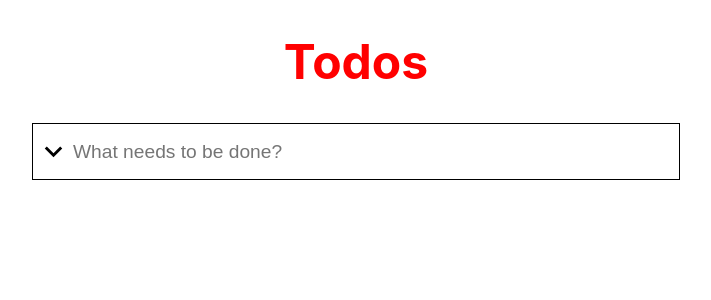
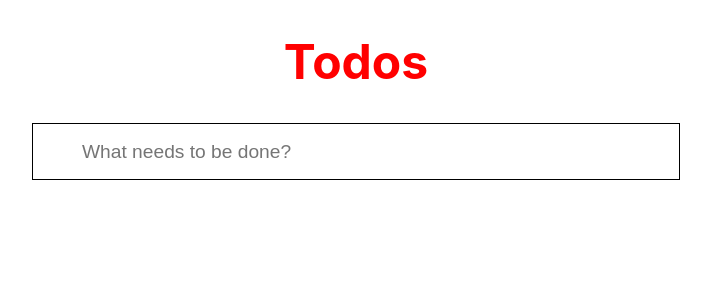
Before and after one commit to TomasJanecka/moroToDo, a React (Create React App) app: page / in a window 1280 px wide. Shown: the top 300 px of the page, without its empty margins (284-995 px from the left). Built offline with nearby package versions, Linux system fonts and the light colour scheme; the HTML template or start-up script is replaced by a standard one.

Commit message:
hide select all button

```diff
--- a/src/components/input/InputBar.tsx
+++ b/src/components/input/InputBar.tsx
@@ -1,36 +1,46 @@
-import {InputForm} from "./InputForm";
+import { InputForm } from "./InputForm";
 import styled from "styled-components";
-import KeyboardArrowDownIcon from '@mui/icons-material/KeyboardArrowDown';
-import {useRecoilState} from "recoil";
-import {userState} from "../../state/state";
-import {IToDo} from "../../@types/api";
-import {useState} from "react";
-import {EFormType} from "../../@types/enums";
+import KeyboardArrowDownIcon from "@mui/icons-material/KeyboardArrowDown";
+import { useRecoilState } from "recoil";
+import { userState } from "../../state/state";
+import { IToDo } from "../../@types/api";
+import { useState } from "react";
+import { EFormType } from "../../@types/enums";
 
 export const InputBar = () => {
   const [user, setUser] = useRecoilState(userState);
   const [selectedAll, setSelectedAll] = useState(false);
 
   const selectAll = () => {
-    let updatedToDos
+    let updatedToDos;
     if (!selectedAll) {
       updatedToDos = user.todos.map((todo: IToDo) => {
-        return {...todo, isDone: true}
-      })
+        return { ...todo, isDone: true };
+      });
     } else {
       updatedToDos = user.todos.map((todo: IToDo) => {
-        return {...todo, isDone: false}
-      })
+        return { ...todo, isDone: false };
+      });
     }
-    setSelectedAll(!selectedAll)
-    setUser({todos: updatedToDos})
-  }
+    setSelectedAll(!selectedAll);
+    setUser({ todos: updatedToDos });
+  };
 
-  return <StyledInputBar>
-    <KeyboardArrowDownIcon onClick={selectAll} fontSize="large"/>
-    <InputForm todo={undefined} formType={EFormType.create} setToDoToEditID={undefined}/>
-  </StyledInputBar>
-}
+  return (
+    <StyledInputBar>
+      {user.todos.length > 0 && (
+        <ButtonWrapper>
+          <KeyboardArrowDownIcon onClick={selectAll} fontSize="large" />
+        </ButtonWrapper>
+      )}
+      <InputForm
+        todo={undefined}
+        formType={EFormType.create}
+        setToDoToEditID={undefined}
+      />
+    </StyledInputBar>
+  );
+};
 
 const StyledInputBar = styled.div`
   width: 100%;
@@ -38,3 +48,10 @@ const StyledInputBar = styled.div`
   display: flex;
   align-items: center;
 `;
+
+const ButtonWrapper = styled.div`
+  width: 3rem;
+  height: 3rem;
+  text-align: center;
+  padding-top: 1rem;
+`;
--- a/src/components/input/InputForm.tsx
+++ b/src/components/input/InputForm.tsx
@@ -48,6 +48,7 @@ export const InputForm = ({ todo, formType, setToDoToEditID }: Props) => {
     <StyledForm onSubmit={onSubmitForm}>
       {formType === EFormType.create ? (
         <CreateToDoInput
+          $hasMargin={user.todos.length === 0}
           type={"text"}
           name={"createTodo"}
           placeholder={"What needs to be done?"}
@@ -69,10 +70,10 @@ export const InputForm = ({ todo, formType, setToDoToEditID }: Props) => {
   );
 };
 
-const CreateToDoInput = styled.input`
+const CreateToDoInput = styled.input<{ $hasMargin: boolean }>`
   width: 100%;
   height: 2rem;
-  margin: 0;
+  margin: ${(props) => (props.$hasMargin ? "0 0 0 2.75rem" : "0")};
 
   line-height: 2rem;
   border: none;
```
